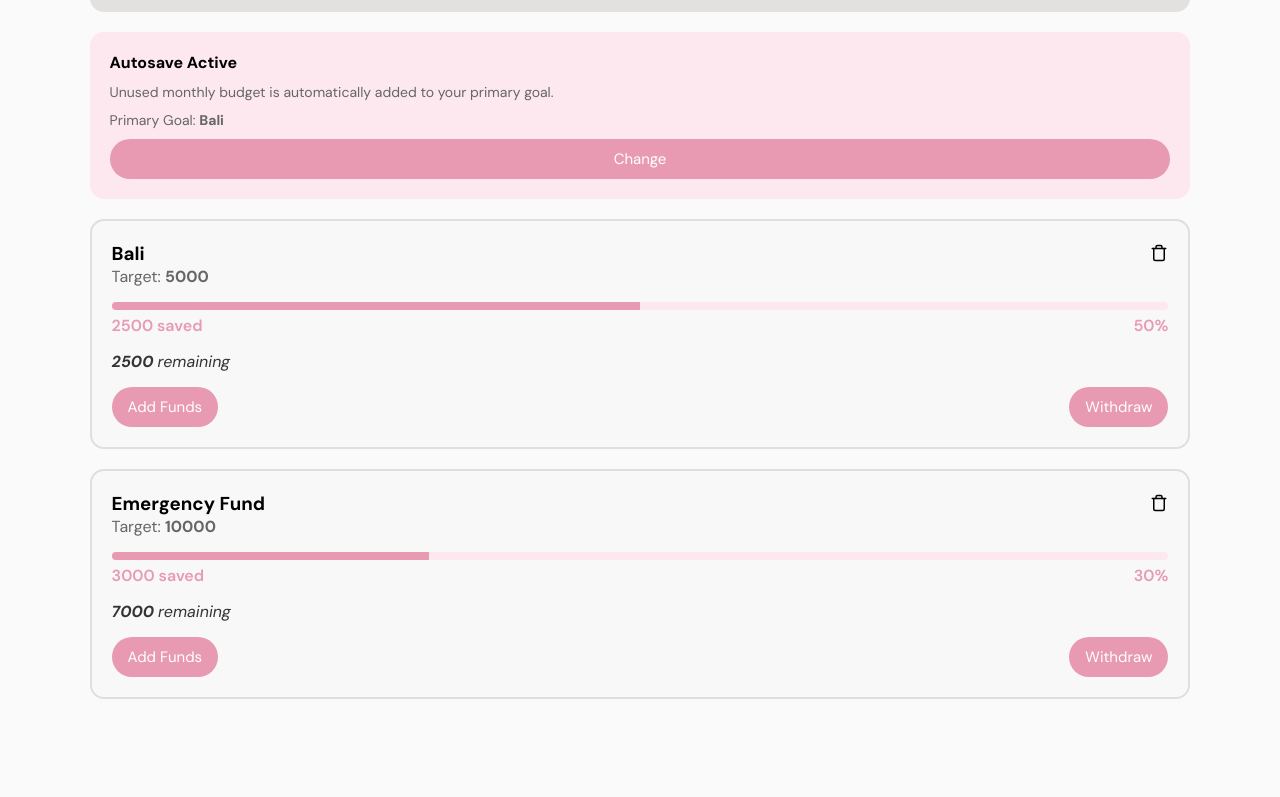
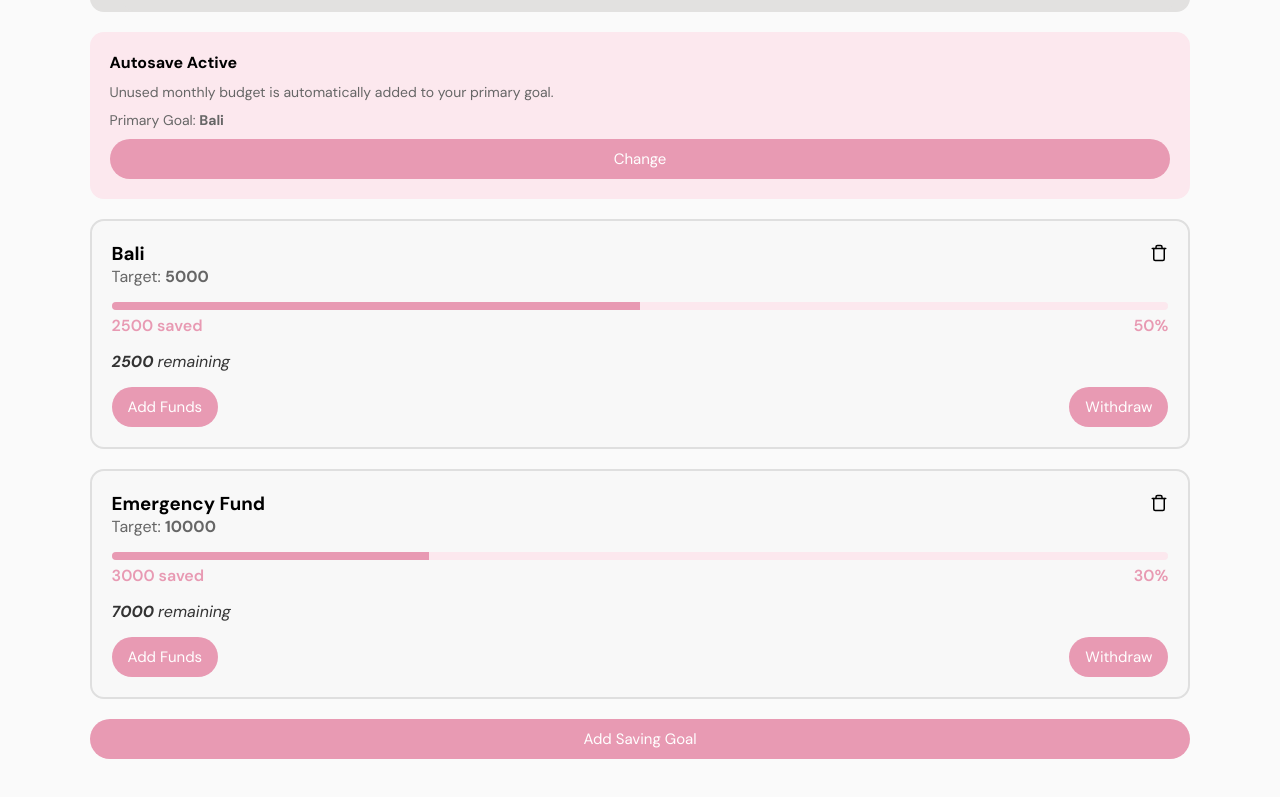
Before and after one commit to mirelalexy/blossom, a React (Vite) app in the folder frontend/: page /goals in a window 1280 px wide. Shown: the part 269-1066 px from the top of the page. Built offline with nearby package versions, Linux system fonts and the light colour scheme.

Commit message:
feat(goals): include button to add a new saving goal

```diff
--- a/frontend/src/pages/Goals.jsx
+++ b/frontend/src/pages/Goals.jsx
@@ -5,6 +5,7 @@ import SearchBar from "../components/ui/SearchBar"
 
 import "../styles/pages/Goals.css"
 import SavingGoalCard from "../components/goals/SavingGoalCard"
+import Button from "../components/ui/Button"
 
 function Goals() {
     const [search, setSearch] = useState("")
@@ -28,6 +29,8 @@ function Goals() {
                 {filteredGoals.map(g => (
                     <SavingGoalCard key={g.id} goal={g} />
                 ))}
+
+                <Button>Add Saving Goal</Button>
             </div>
         </div>
     )
```
